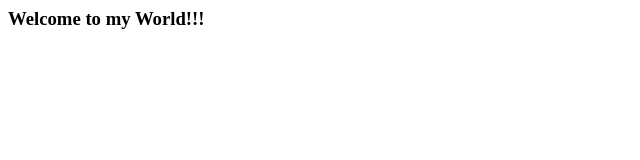
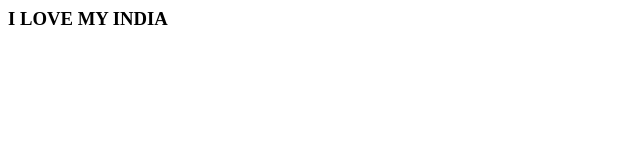
Before and after one commit to Abhilash-ops/demo-project, a plain HTML site: page index.html in a window 1280 px wide. Shown: the whole page, without its empty margins (0-640 px from the left). Drawn offline with Linux system fonts and the light colour scheme.

Commit message:
Updated index file

```diff
--- a/index.html
+++ b/index.html
@@ -1 +1 @@
-<h3>Welcome to my World!!!</h3>
+<h3>I LOVE MY INDIA</h3>
```
